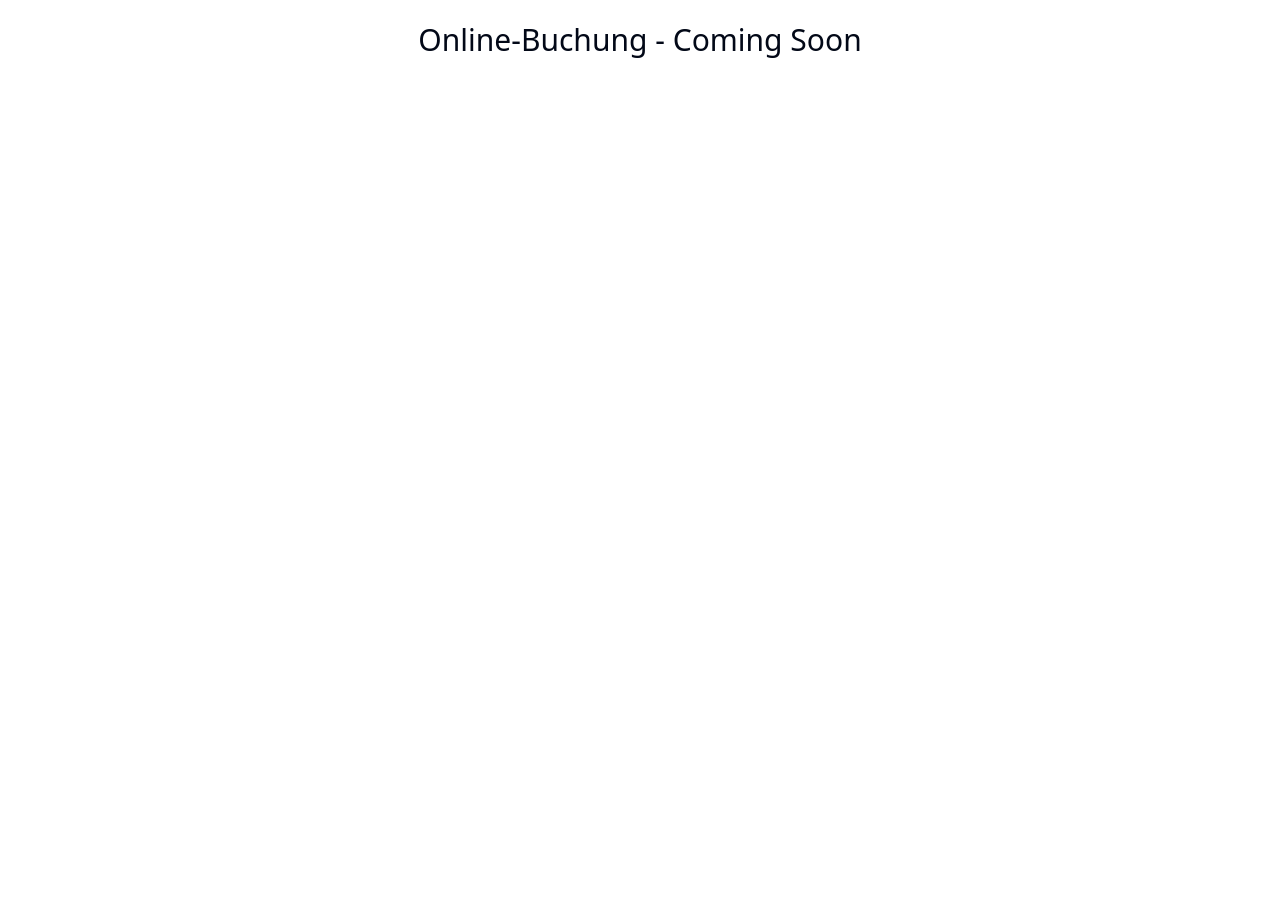
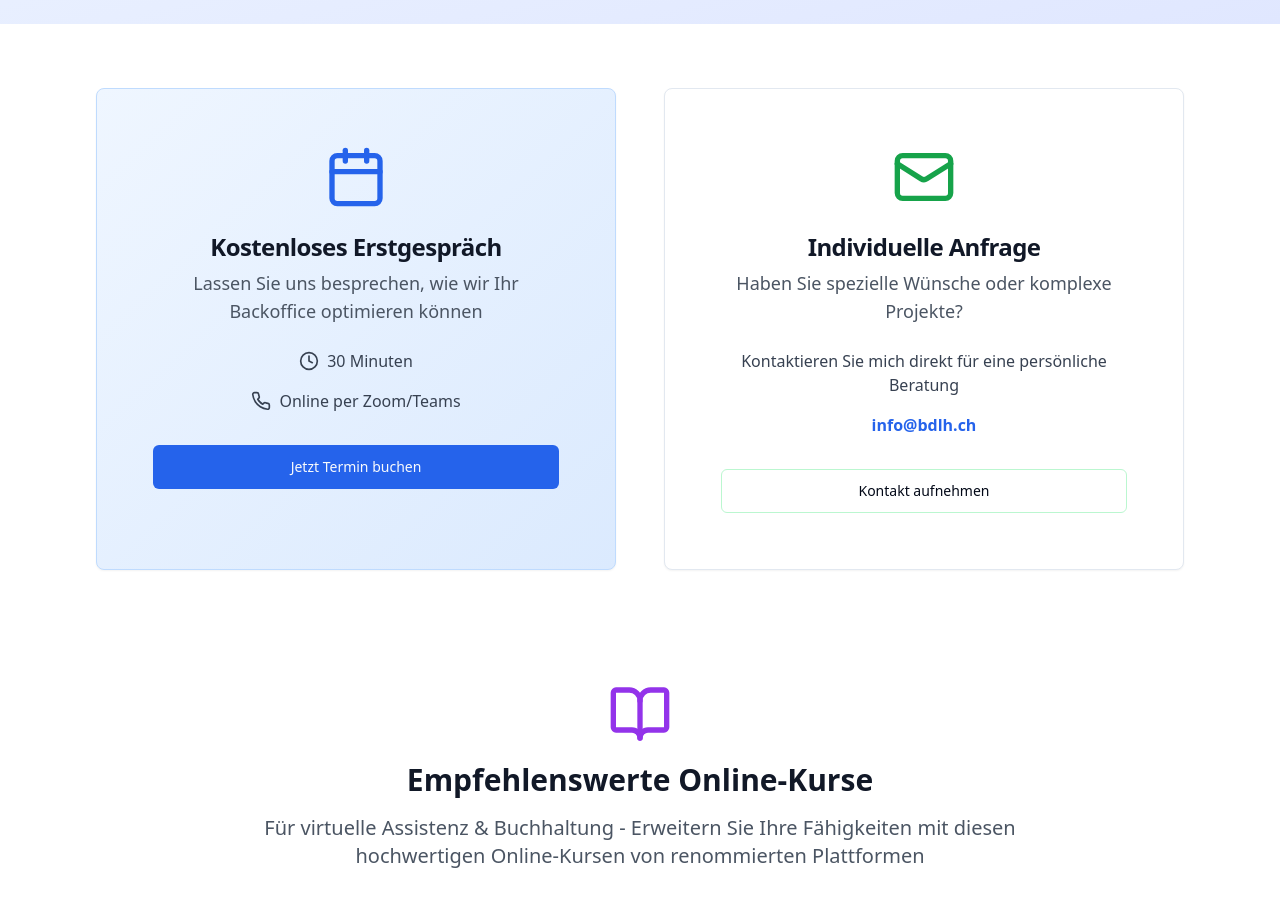
Before and after one commit to SensaiXo/haehni-virtuell-shop, a React (Vite) app: page /buchung in a window 1280 px wide. Shown: the part 360-1276 px from the top of the page. Before the commit the page ends 800 px from the top, so only its background shows below. Built offline with nearby package versions, Linux system fonts and the light colour scheme.

Commit message:
Add booking link and course recommendations
- Updated the booking link to use the Calendly link.
- Added a section with online course recommendations.

```diff
--- a/src/App.tsx
+++ b/src/App.tsx
@@ -7,6 +7,7 @@ import { BrowserRouter, Routes, Route } from "react-router-dom";
 import Index from "./pages/Index";
 import Leistungen from "./pages/Leistungen";
 import UeberUns from "./pages/UeberUns";
+import OnlineBuchung from "./pages/OnlineBuchung";
 import NotFound from "./pages/NotFound";
 
 const queryClient = new QueryClient();
@@ -21,8 +22,8 @@ const App = () => (
           <Route path="/" element={<Index />} />
           <Route path="/leistungen" element={<Leistungen />} />
           <Route path="/ueber-uns" element={<UeberUns />} />
+          <Route path="/buchung" element={<OnlineBuchung />} />
           {/* Placeholder routes - will be implemented as needed */}
-          <Route path="/buchung" element={<div className="min-h-screen flex items-center justify-center"><h1 className="text-3xl">Online-Buchung - Coming Soon</h1></div>} />
           <Route path="/kontakt" element={<div className="min-h-screen flex items-center justify-center"><h1 className="text-3xl">Kontakt - Coming Soon</h1></div>} />
           <Route path="/blog" element={<div className="min-h-screen flex items-center justify-center"><h1 className="text-3xl">Blog - Coming Soon</h1></div>} />
           <Route path="/datenschutz" element={<div className="min-h-screen flex items-center justify-center"><h1 className="text-3xl">Datenschutz - Coming Soon</h1></div>} />
--- a/src/components/HeroSection.tsx
+++ b/src/components/HeroSection.tsx
@@ -23,10 +23,10 @@ const HeroSection = () => {
 
               <div className="mt-8 flex flex-col sm:flex-row gap-4 justify-center lg:justify-start">
                 <Button asChild size="lg" className="bg-blue-600 hover:bg-blue-700 text-lg px-8 py-3">
-                  <Link to="/buchung" className="flex items-center">
+                  <a href="https://calendly.com/swissfinanceai/30min" target="_blank" rel="noopener noreferrer" className="flex items-center">
                     Kostenloses Erstgespräch
                     <ArrowRight className="ml-2 w-5 h-5" />
-                  </Link>
+                  </a>
                 </Button>
                 <Button asChild variant="outline" size="lg" className="text-lg px-8 py-3 border-blue-200 hover:bg-blue-50">
                   <Link to="/leistungen">
--- /dev/null
+++ b/src/pages/OnlineBuchung.tsx
@@ -0,0 +1,207 @@
+
+import React from 'react';
+import Layout from '@/components/Layout';
+import { Card, CardContent, CardDescription, CardHeader, CardTitle } from '@/components/ui/card';
+import { Button } from '@/components/ui/button';
+import { Calendar, Clock, BookOpen, ExternalLink, Mail, Phone } from 'lucide-react';
+import { Link } from 'react-router-dom';
+
+const OnlineBuchung = () => {
+  const courses = [
+    {
+      title: 'Virtual Bookkeeping',
+      platform: 'Freelance University',
+      description: 'Learn basic bookkeeping skills, choose the right accounting system, and master bookkeeping processes for remote clients.',
+      url: 'https://freelanceuniversity.com/virtual-bookkeeping',
+      category: 'Buchhaltung'
+    },
+    {
+      title: 'The Savvy System',
+      platform: 'The Savvy System',
+      description: 'Comprehensive training for virtual assistants, including templates, live tutorials, and best practices for remote work.',
+      url: 'https://www.thesavvysystem.com',
+      category: 'Virtuelle Assistenz'
+    },
+    {
+      title: 'The 90 Day VA',
+      platform: 'The 90 Day VA',
+      description: 'In-depth course covering all essential VA skills, content marketing, social media management, and more.',
+      url: 'https://the90dayva.com',
+      category: 'Virtuelle Assistenz'
+    },
+    {
+      title: 'Online Bookkeeping Training',
+      platform: 'Penn Foster',
+      description: 'Build fundamental bookkeeping skills, learn to use accounting software, and prepare for real-world bookkeeping tasks.',
+      url: 'https://www.pennfoster.edu/programs/business/bookkeeping',
+      category: 'Buchhaltung'
+    },
+    {
+      title: 'Free Online Bookkeeping Courses',
+      platform: 'Coursera & AccountingCoach',
+      description: 'Free and paid bookkeeping courses covering accounting basics, financial statements, payroll, and more.',
+      url: 'https://www.coursera.org/courses?query=bookkeeping',
+      category: 'Buchhaltung'
+    },
+    {
+      title: 'Virtual Assistant Program',
+      platform: 'Australian Online Courses',
+      description: 'Learn about the VA industry, essential tools, communication, and project management skills for virtual assistants.',
+      url: 'https://www.australianonlinecourses.com.au/virtual-assistant',
+      category: 'Virtuelle Assistenz'
+    },
+    {
+      title: 'Must-Have Skills for Virtual Assistants',
+      platform: 'Udemy',
+      description: 'Short, accessible courses covering essential virtual assistant skills, tools, and best practices.',
+      url: 'https://www.udemy.com/topic/virtual-assistant',
+      category: 'Virtuelle Assistenz'
+    }
+  ];
+
+  const getCategoryColor = (category: string) => {
+    return category === 'Buchhaltung' ? 'bg-blue-100 text-blue-800' : 'bg-green-100 text-green-800';
+  };
+
+  return (
+    <Layout>
+      {/* Hero Section */}
+      <section className="py-20 bg-gradient-to-br from-blue-50 to-indigo-100">
+        <div className="max-w-4xl mx-auto px-4 sm:px-6 lg:px-8 text-center">
+          <h1 className="text-4xl md:text-5xl font-bold text-gray-900 mb-6">
+            Online-Buchung
+          </h1>
+          <p className="text-xl text-gray-600 mb-8">
+            Buchen Sie Ihr kostenloses Erstgespräch oder entdecken Sie empfehlenswerte Online-Kurse
+          </p>
+        </div>
+      </section>
+
+      {/* Booking Section */}
+      <section className="py-16">
+        <div className="max-w-6xl mx-auto px-4 sm:px-6 lg:px-8">
+          <div className="grid grid-cols-1 lg:grid-cols-2 gap-12 mb-16">
+            {/* Direct Booking */}
+            <Card className="p-8 bg-gradient-to-br from-blue-50 to-blue-100 border-blue-200">
+              <CardHeader className="text-center">
+                <Calendar className="w-16 h-16 text-blue-600 mx-auto mb-4" />
+                <CardTitle className="text-2xl text-gray-900">Kostenloses Erstgespräch</CardTitle>
+                <CardDescription className="text-lg text-gray-600">
+                  Lassen Sie uns besprechen, wie wir Ihr Backoffice optimieren können
+                </CardDescription>
+              </CardHeader>
+              <CardContent className="text-center">
+                <div className="space-y-4 mb-8">
+                  <div className="flex items-center justify-center space-x-2 text-gray-700">
+                    <Clock className="w-5 h-5" />
+                    <span>30 Minuten</span>
+                  </div>
+                  <div className="flex items-center justify-center space-x-2 text-gray-700">
+                    <Phone className="w-5 h-5" />
+                    <span>Online per Zoom/Teams</span>
+                  </div>
+                </div>
+                <Button asChild size="lg" className="w-full bg-blue-600 hover:bg-blue-700">
+                  <a href="https://calendly.com/swissfinanceai/30min" target="_blank" rel="noopener noreferrer">
+                    Jetzt Termin buchen
+                  </a>
+                </Button>
+              </CardContent>
+            </Card>
+
+            {/* Contact Form Alternative */}
+            <Card className="p-8">
+              <CardHeader className="text-center">
+                <Mail className="w-16 h-16 text-green-600 mx-auto mb-4" />
+                <CardTitle className="text-2xl text-gray-900">Individuelle Anfrage</CardTitle>
+                <CardDescription className="text-lg text-gray-600">
+                  Haben Sie spezielle Wünsche oder komplexe Projekte?
+                </CardDescription>
+              </CardHeader>
+              <CardContent className="text-center">
+                <div className="space-y-4 mb-8">
+                  <p className="text-gray-700">
+                    Kontaktieren Sie mich direkt für eine persönliche Beratung
+                  </p>
+                  <div className="text-blue-600 font-semibold">
+                    info@bdlh.ch
+                  </div>
+                </div>
+                <Button asChild size="lg" variant="outline" className="w-full border-green-200 hover:bg-green-50">
+                  <Link to="/kontakt">
+                    Kontakt aufnehmen
+                  </Link>
+                </Button>
+              </CardContent>
+            </Card>
+          </div>
+
+          {/* Courses Section */}
+          <section className="py-12">
+            <div className="text-center mb-12">
+              <BookOpen className="w-16 h-16 text-purple-600 mx-auto mb-4" />
+              <h2 className="text-3xl font-bold text-gray-900 mb-4">
+                Empfehlenswerte Online-Kurse
+              </h2>
+              <p className="text-xl text-gray-600 max-w-3xl mx-auto">
+                Für virtuelle Assistenz & Buchhaltung - Erweitern Sie Ihre Fähigkeiten mit diesen
+                hochwertigen Online-Kursen von renommierten Plattformen
+              </p>
+            </div>
+
+            <div className="grid grid-cols-1 md:grid-cols-2 lg:grid-cols-3 gap-6">
+              {courses.map((course, index) => (
+                <Card key={index} className="hover:shadow-lg transition-shadow duration-300">
+                  <CardHeader>
+                    <div className="flex items-center justify-between mb-2">
+                      <span className={`px-3 py-1 rounded-full text-xs font-medium ${getCategoryColor(course.category)}`}>
+                        {course.category}
+                      </span>
+                      <ExternalLink className="w-4 h-4 text-gray-400" />
+                    </div>
+                    <CardTitle className="text-lg">{course.title}</CardTitle>
+                    <CardDescription className="text-sm text-blue-600 font-medium">
+                      {course.platform}
+                    </CardDescription>
+                  </CardHeader>
+                  <CardContent>
+                    <p className="text-gray-600 text-sm mb-4 line-clamp-3">
+                      {course.description}
+                    </p>
+                    <Button asChild size="sm" variant="outline" className="w-full">
+                      <a href={course.url} target="_blank" rel="noopener noreferrer">
+                        Kurs ansehen
+                      </a>
+                    </Button>
+                  </CardContent>
+                </Card>
+              ))}
+            </div>
+
+            <div className="text-center mt-12">
+              <Card className="bg-gradient-to-r from-purple-50 to-indigo-50 border-purple-200 p-8">
+                <CardContent>
+                  <h3 className="text-2xl font-bold text-gray-900 mb-4">
+                    Möchten Sie sich weiterbilden?
+                  </h3>
+                  <p className="text-gray-600 mb-6">
+                    Diese Kurse bieten exzellente Grundlagen für alle, die sich in den Bereichen
+                    virtuelle Assistenz und Buchhaltung weiterbilden möchten. Als erfahrene
+                    Fachkraft kann ich Ihnen bei der Auswahl des passenden Kurses helfen.
+                  </p>
+                  <Button asChild className="bg-purple-600 hover:bg-purple-700">
+                    <a href="https://calendly.com/swissfinanceai/30min" target="_blank" rel="noopener noreferrer">
+                      Beratungsgespräch vereinbaren
+                    </a>
+                  </Button>
+                </CardContent>
+              </Card>
+            </div>
+          </section>
+        </div>
+      </section>
+    </Layout>
+  );
+};
+
+export default OnlineBuchung;
```
Also changed, not shown: src/components/Navigation.tsx (+5 -3 lines), src/pages/Index.tsx (+7 -2 lines).
